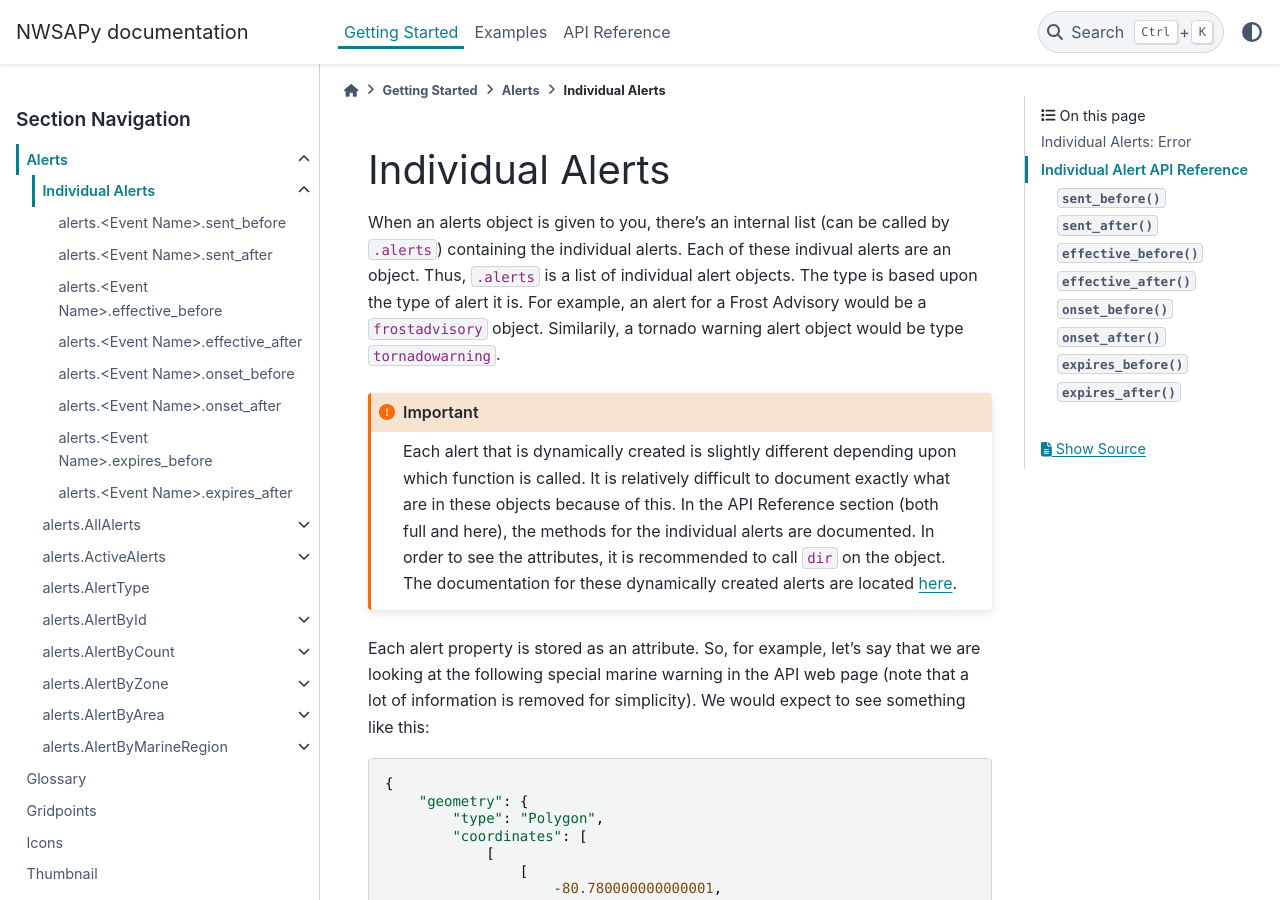
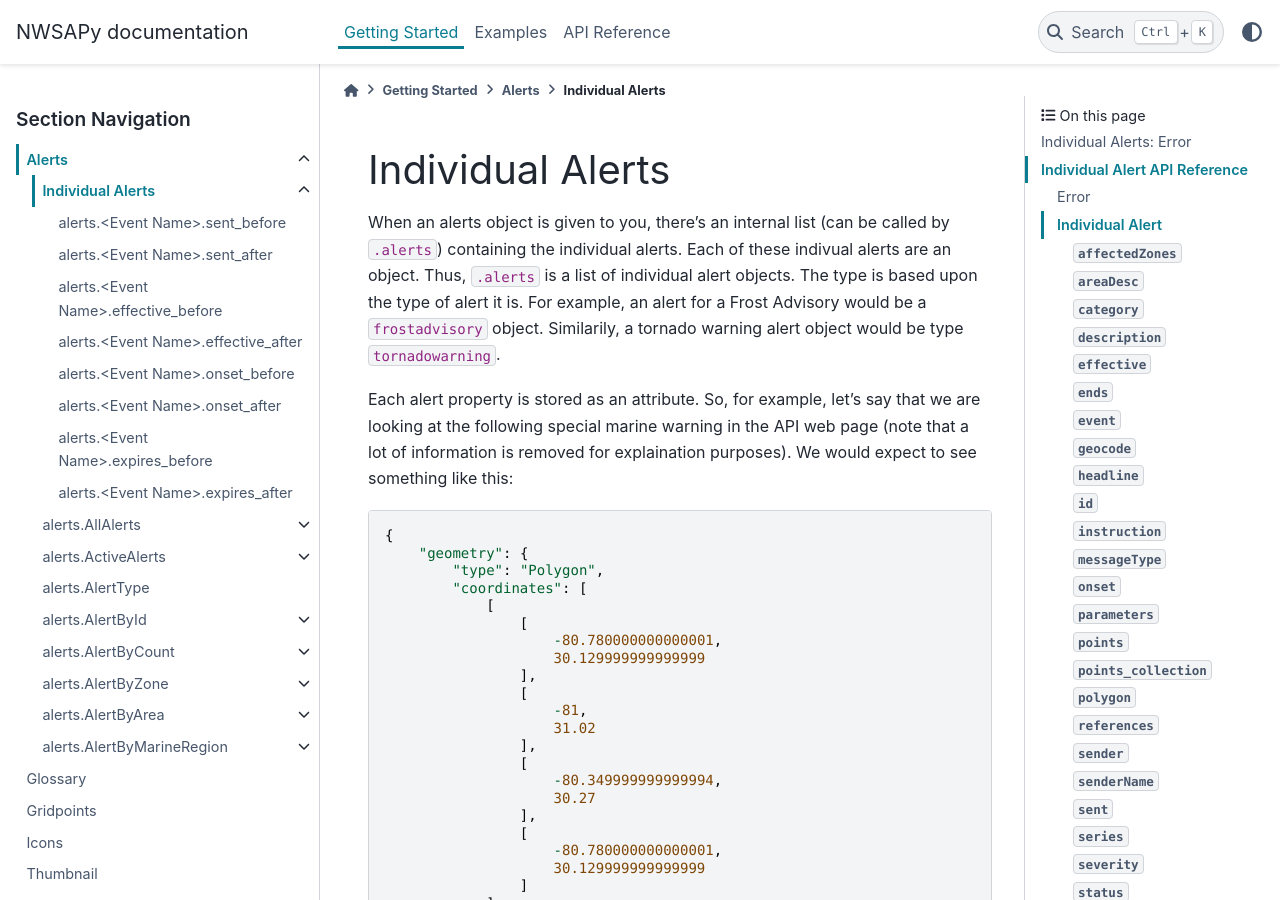
Before and after one commit to WxBDM/nwsapy, a Sphinx documentation site: the page built from docs/apiref/alerts/IndividualAlerts/IndividualAlerts.rst, in a window 1280 px wide and 900 px high. Built offline with Sphinx 7.4.7 and the PyData theme 0.15.4, drawn with Linux system fonts in a browser that asks for light colours; some of the changed text lies outside the part shown.

Commit message:
Minor bug fixes, typos, etc. Last commit for 0.1.0!

```diff
--- a/docs/apiref/alerts/IndividualAlerts/IndividualAlerts.rst
+++ b/docs/apiref/alerts/IndividualAlerts/IndividualAlerts.rst
@@ -3,9 +3,7 @@
 
 When an alerts object is given to you, there's an internal list (can be called by ``.alerts``) containing the individual alerts. Each of these indivual alerts are an object. Thus, ``.alerts`` is a list of individual alert objects. The type is based upon the type of alert it is. For example, an alert for a Frost Advisory would be a ``frostadvisory`` object. Similarily, a tornado warning alert object would be type ``tornadowarning``.
 
-.. important:: Each alert that is dynamically created is slightly different depending upon which function is called. It is relatively difficult to document exactly what are in these objects because of this. In the API Reference section (both full and here), the methods for the individual alerts are documented. In order to see the attributes, it is recommended to call ``dir`` on the object. The documentation for these dynamically created alerts are located :ref:`here<dynamically-created-alerts>`.
-
-Each alert property is stored as an attribute. So, for example, let's say that we are looking at the following special marine warning in the API web page (note that a lot of information is removed for simplicity). We would expect to see something like this:
+Each alert property is stored as an attribute. So, for example, let's say that we are looking at the following special marine warning in the API web page (note that a lot of information is removed for explaination purposes). We would expect to see something like this:
 
 .. code-block::
 
@@ -82,6 +80,7 @@
 	Note that some of the above attributes could also be ``None``.
 
 .. _individual_alerts_error:
+
 Individual Alerts: Error
 ------------------------
 
@@ -113,6 +112,37 @@
 Individual Alert API Reference
 ------------------------------
 
+Error
+^^^^^
+
+.. py:class:: alerts.error
+
+	An error object explaining the error. This error is typically a 404, but also could be 500.
+
+	.. attribute:: correlationId
+		:type: str
+
+	.. attribute:: title
+		:type: str
+
+	.. attribute:: type
+		:type: str
+
+	.. attribute:: status
+		:type: int
+
+	.. attribute:: detail
+		:type: str
+
+	.. attribute:: instance
+		:type: str
+
+	.. attribute:: event
+		:type: str or None
+
+Individual Alert
+^^^^^^^^^^^^^^^^
+
 .. _dynamically-created-alerts:
 .. py:class:: alerts.<Alert Event Name>
 
@@ -120,59 +150,84 @@
 
    For example, if the event is a tornado warning, the name of the dynamically created alert would be ``alerts.tornadowarning``. Similarily, for a small craft advisory, it would be ``alerts.smallcraftadvisory``, and so forth.
 
-	.. attention:: Each alert that is dynamically created is different depending upon which command is called. Documented below are the methods for each individual alert objects, but it is recommended to use call ``dir`` on the individual alert to see their attributes.
+   	.. attribute:: affectedZones
+		:type: str
 
-   	.. py:attr::`affectedZones`
+	.. attribute:: areaDesc
+		:type: str
 
-	.. py:attr::`.areaDesc`
+	.. attribute:: category
+		:type: str
 
-	.. py:attr::`.category`
+	.. attribute:: description
+		:type: str
 
-	.. py:attr::`.description`
+	.. attribute:: effective
+		:type: datetime.datetime
 
-	.. py:attr::`.effective`
+	.. attribute:: ends
+		:type: datetime.datetime
 
-	.. py:attr::`.ends`
+	.. attribute:: event
+		:type: str
 
-	.. py:attr::`.event`
+	.. attribute:: effective
+		:type: datetime.datetime
+		:noindex:
 
-	.. py:attr::`.effective`
+	.. attribute:: geocode
+		:type: dict
 
-	.. py:attr::`.geocode`
+	.. attribute:: headline
+		:type: str
 
-	.. py:attr::`.headline`
+	.. attribute:: id
+		:type: str
 
-	.. py:attr::`.id`
+	.. attribute:: instruction
+		:type: str
 
-	.. py:attr::`.instruction`
+	.. attribute:: messageType
+		:type: str
 
-	.. py:attr::`.messageType`
+	.. attribute:: onset
+		:type: datetime.datetime
 
-	.. py:attr::`.onset`
+	.. attribute:: parameters
+		:type: dict
 
-	.. py:attr::`.parameters`
+	.. attribute:: points
+		:type: list, containing shapely.Point
 
-	.. py:attr::`.points`
+	.. attribute:: points_collection
+		:type: shapely.MultiPoint
 
-	.. py:attr::`.points_collection`
+	.. attribute:: polygon
+		:type: shapely.Polygon
 
-	.. py:attr::`.polygon`
+	.. attribute:: references
+		:type: dict
 
-	.. py:attr::`.references`
+	.. attribute:: sender
+		:type: str
 
-	.. py:attr::`.sender`
+	.. attribute:: senderName
+		:type: str
 
-	.. py:attr::`.senderName`
+	.. attribute:: sent
+		:type: datetime.datetime
 
-	.. py:attr::`.sent`
+	.. attribute:: series
+		:type: str
 
-	.. py:attr::`.series`
+	.. attribute:: severity
+		:type: str
 
-	.. py:attr::`.severity`
+	.. attribute:: status
+		:type: str
 
-	.. py:attr::`.status`
-
-	.. py:attr::`.urgency`
+	.. attribute:: urgency
+		:type: str
 
 	.. py:method:: sent_before(other)
 
--- a/docs/apiref/alerts/alerts.rst
+++ b/docs/apiref/alerts/alerts.rst
@@ -37,7 +37,7 @@
 | :meth:`nwsapy.nwsapy.get_alert_by_marine_region()` | ``/alerts/active/region/{region}`` | :class:`alerts.AlertByMarineRegion` |
 +----------------------------------------------------+------------------------------------+-------------------------------------+
 
-For example, if you would like to retrieve the alert types from ``/alerts/types``, you would call :meth:`nwsapy.get_alert_types()`. This would then return an object containing the information from the API in an :class:`alerts.AlertTypes` object. See Individual Alerts for more information.
+For example, if you would like to retrieve the alert types from ``/alerts/types``, you would call :meth:`nwsapy.nwsapy.get_alert_types()`. This would then return an object containing the information from the API in an :class:`alerts.AlertTypes` object. See Individual Alerts for more information.
 
 
 Examples Using the Alerts
@@ -45,7 +45,7 @@
 
 .. _alerts_example_1:
 
-**Example 1:** ``nwsapy.get_active_alerts()``
+**Example 1:** :meth:`nwsapy.nwsapy.get_active_alerts()`
 
 Let's suppose we're looking to see if a certain city has some kind of alert issued for it.
 
--- a/docs/index.rst
+++ b/docs/index.rst
@@ -7,7 +7,7 @@
 NWSAPy: An Object Oriented Approach to the NWS API
 ==================================================
 
-NWSAPy (APy, for short) is designed to streamline the process of retreiving information from the National Weather Service API. It fetches (GET) then organizes the data in an object-oriented manner. For example, if we wanted to show the headline for all of the current severe thunderstorm warnings:
+NWSAPy (APy, for short) is designed to streamline the process of retrieving information from the National Weather Service API. It fetches (GET) then organizes the data in an object-oriented manner. For example, if we wanted to show the headline for all of the current severe thunderstorm warnings:
 
 .. code-block:: python
 
--- a/setup.py
+++ b/setup.py
@@ -13,7 +13,7 @@
   packages = ['nwsapy'],   # Chose the same as "name"
   long_description=README,
   long_description_content_type="text/markdown",
-  version = '0.0.t001',      # Start with a small number and increase it with every change you make
+  version = '0.1.0',      # Start with a small number and increase it with every change you make
   license='MIT',        # Chose a license from here: https://help.github.com/articles/licensing-a-repository
   description = 'A package to help with NWS API requests',   # Give a short description about your library
   author = 'Brandon Molyneaux',                   # Type in your name
```
Also changed, not shown: 3 other files.
